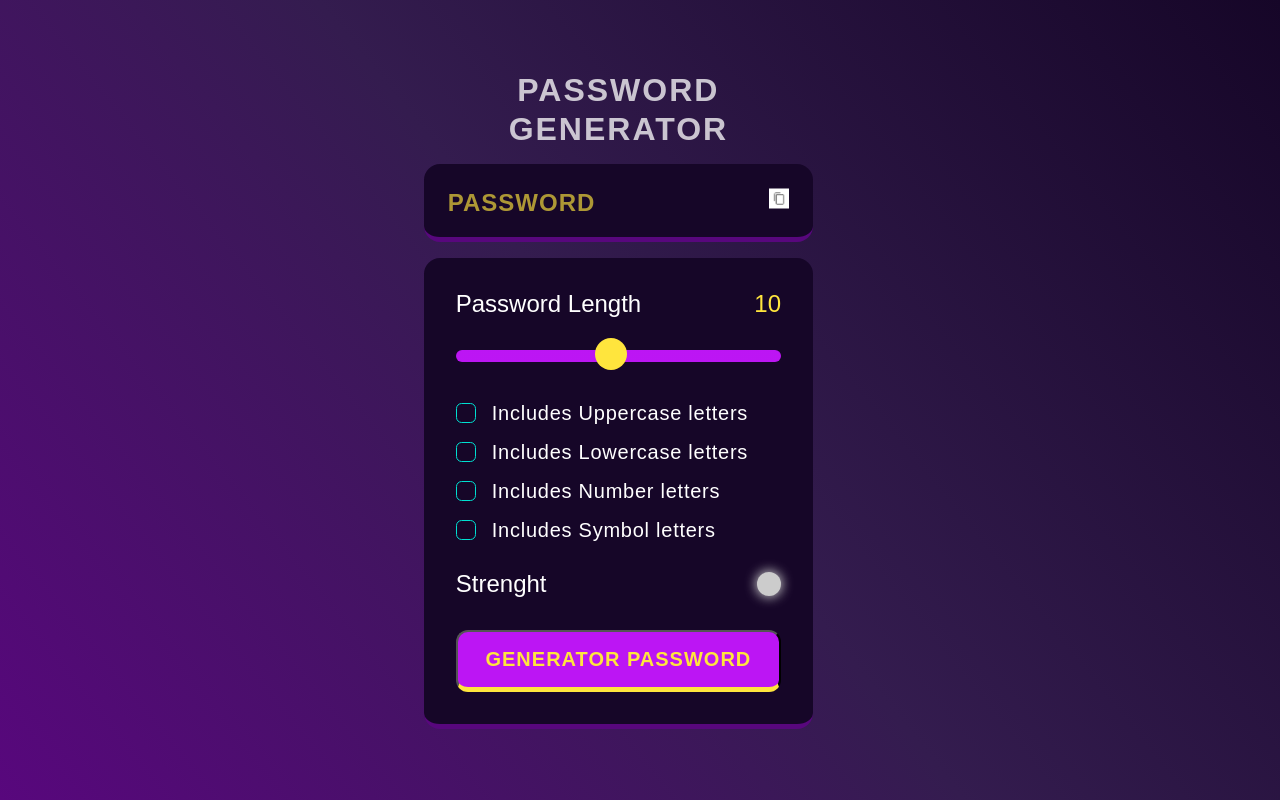
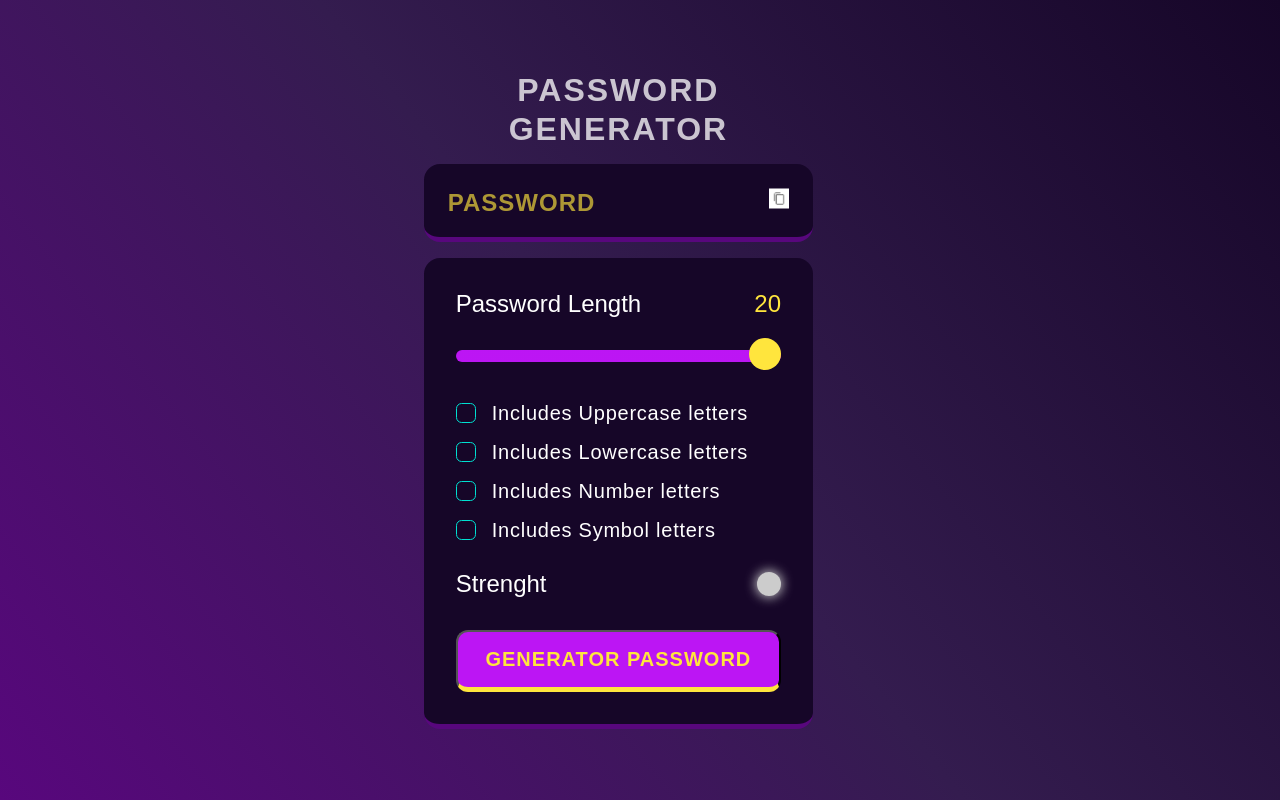
Before and after one commit to Aryan-Kumar47/Password-Generator, a React (Create React App) app: page / in a window 1280 px wide. Built offline with nearby package versions, Linux system fonts and the light colour scheme.

Commit message:
Update App.jsx

```diff
--- a/src/App.jsx
+++ b/src/App.jsx
@@ -6,7 +6,7 @@ import copy from './download (3).png'
 function App() {
   const symbols = '~`!@#$%^&*()_-=+{[}]|:;"<,>.?/';
   const [password , setPassword] = useState('')
-  const [passwordLength , setpasswordLength] = useState(10)
+  const [passwordLength , setpasswordLength] = useState(20)
   const [checkCount  , setcheckCount] = useState()
   const [innerText , setInnerText] = useState('')
   const [active , setActive] = useState(false)
```
